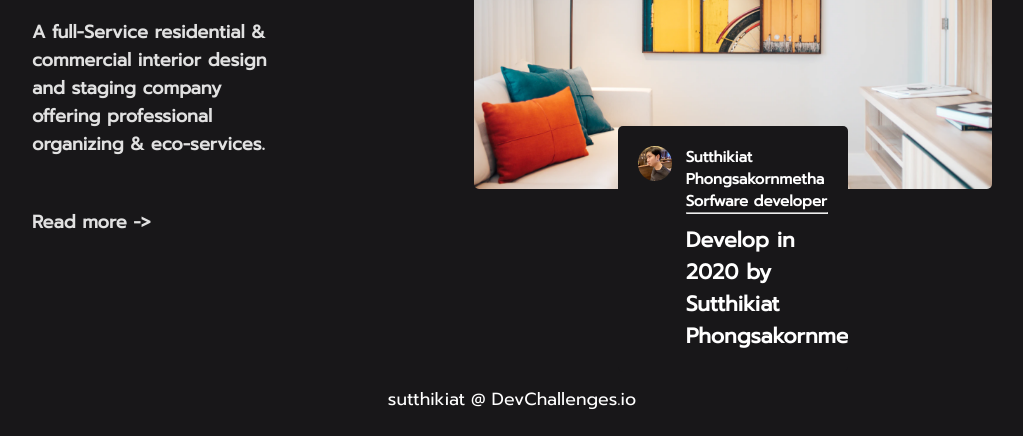
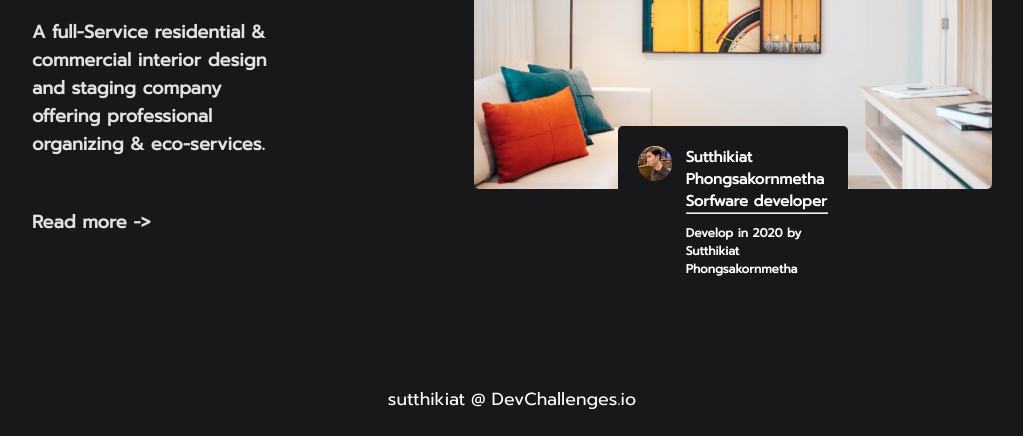
Before and after one commit to sutthikiat1/html-consultant-page-challenge, a plain HTML site: page index.html in a window 1280 px wide. Shown: the part 364-800 px from the top of the page, without its empty margins (128-1151 px from the left). Drawn offline with Linux system fonts and the light colour scheme.

Commit message:
fix font size

```diff
--- a/index.html
+++ b/index.html
@@ -47,9 +47,9 @@
             <h5>Sutthikiat Phongsakornmetha</h5>
             <h5>Sorfware developer</h5>
             <hr />
-            <h3 style="margin-top: 10px;">
+            <h6 style="margin-top: 10px;">
               Develop in 2020 by Sutthikiat Phongsakornmetha
-            </h3>
+            </h6>
           </div>
         </div>
       </div>
```
